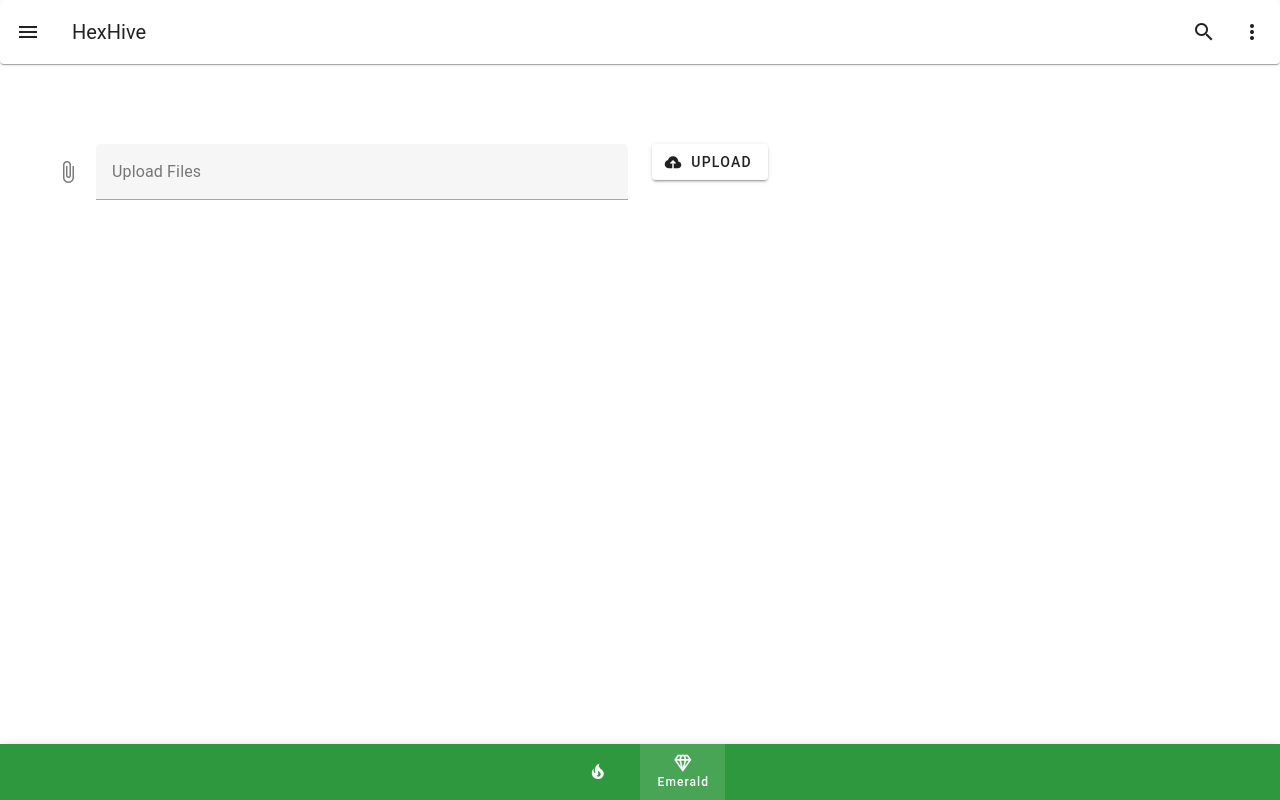
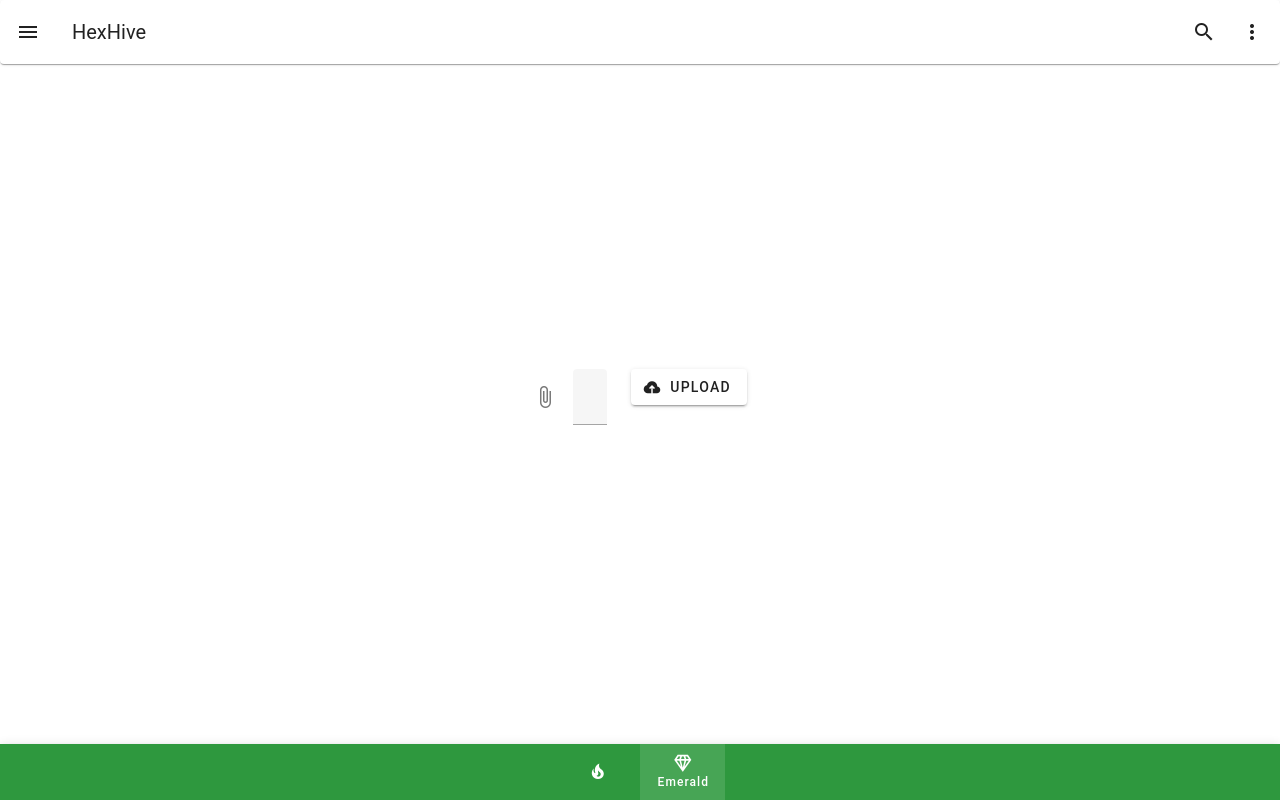
Before and after one commit to hexhivemind/HexHive, a Nuxt app: page / in a window 1280 px wide. Built offline with nearby package versions, Linux system fonts and the light colour scheme.

Commit message:
feat: Make app full height and automatically center components.

```diff
--- a/layouts/default.vue
+++ b/layouts/default.vue
@@ -1,5 +1,5 @@
 <template>
-  <v-app>
+  <v-app full-height>
     <Header />
     <v-main>
       <slot />
@@ -7,3 +7,10 @@
     <Footer />
   </v-app>
 </template>
+
+<style lang="scss" scoped>
+  .v-main {
+    display: grid;
+    place-items: center;
+  }
+</style>
```
